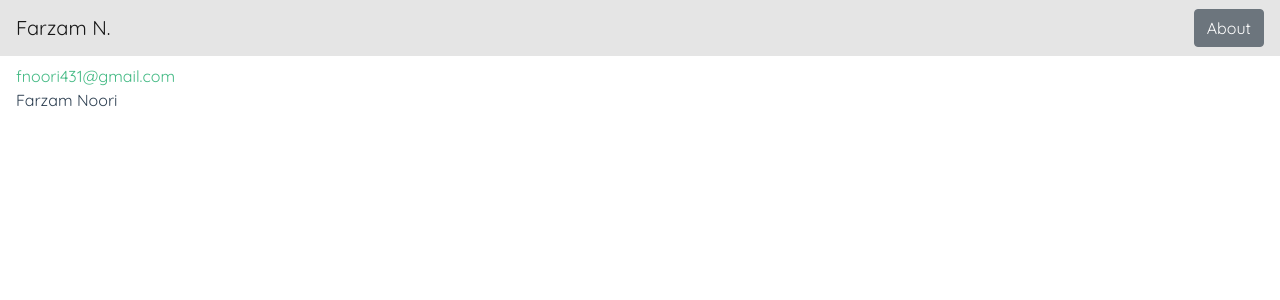
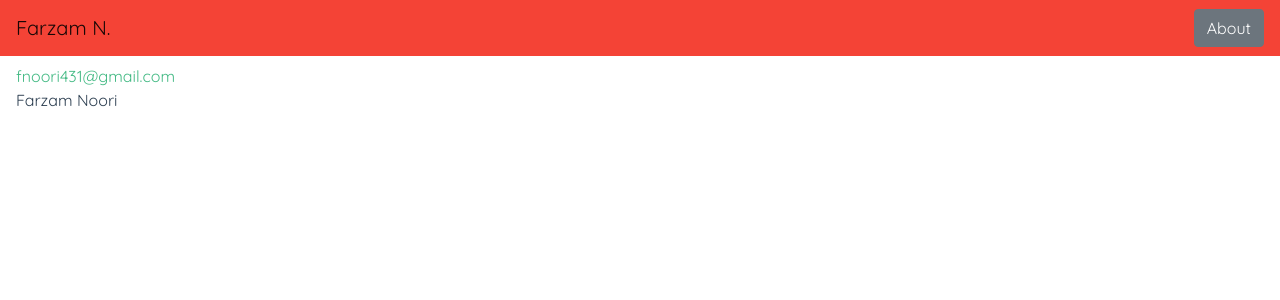
Before and after one commit to fnoori/farzamnoori_website, a Vue app: page / in a window 1280 px wide. Shown: the top 300 px of the page. Built offline with nearby package versions, Linux system fonts and the light colour scheme.

Commit message:
Changed colour

```diff
--- a/src/App.vue
+++ b/src/App.vue
@@ -22,6 +22,7 @@
     }
 
   .my-navbar {
-    background-color: rgba(0,0,0,0.1);
+    background-color: #F44336;
+    color: white !important;
   }
 </style>
```
